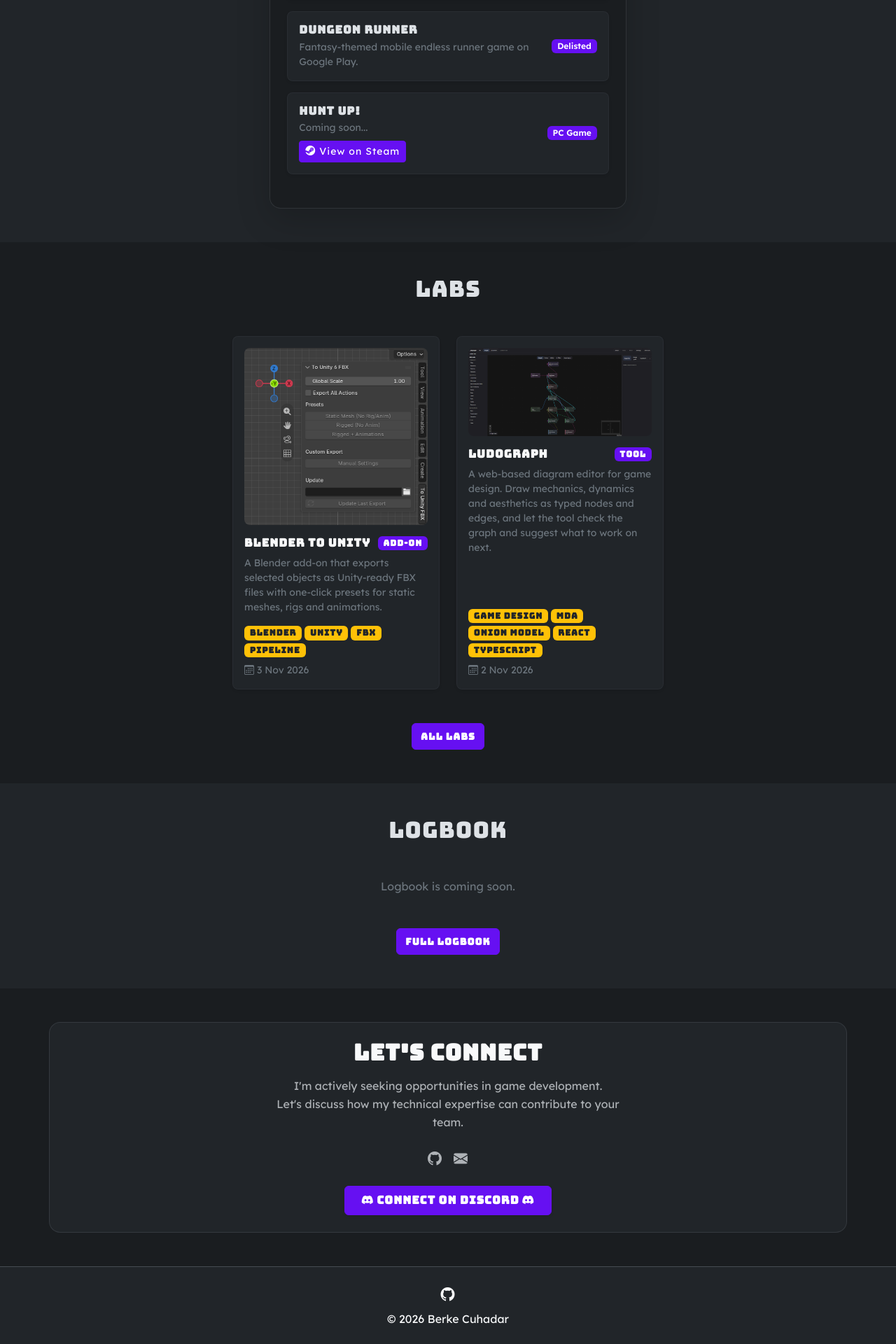
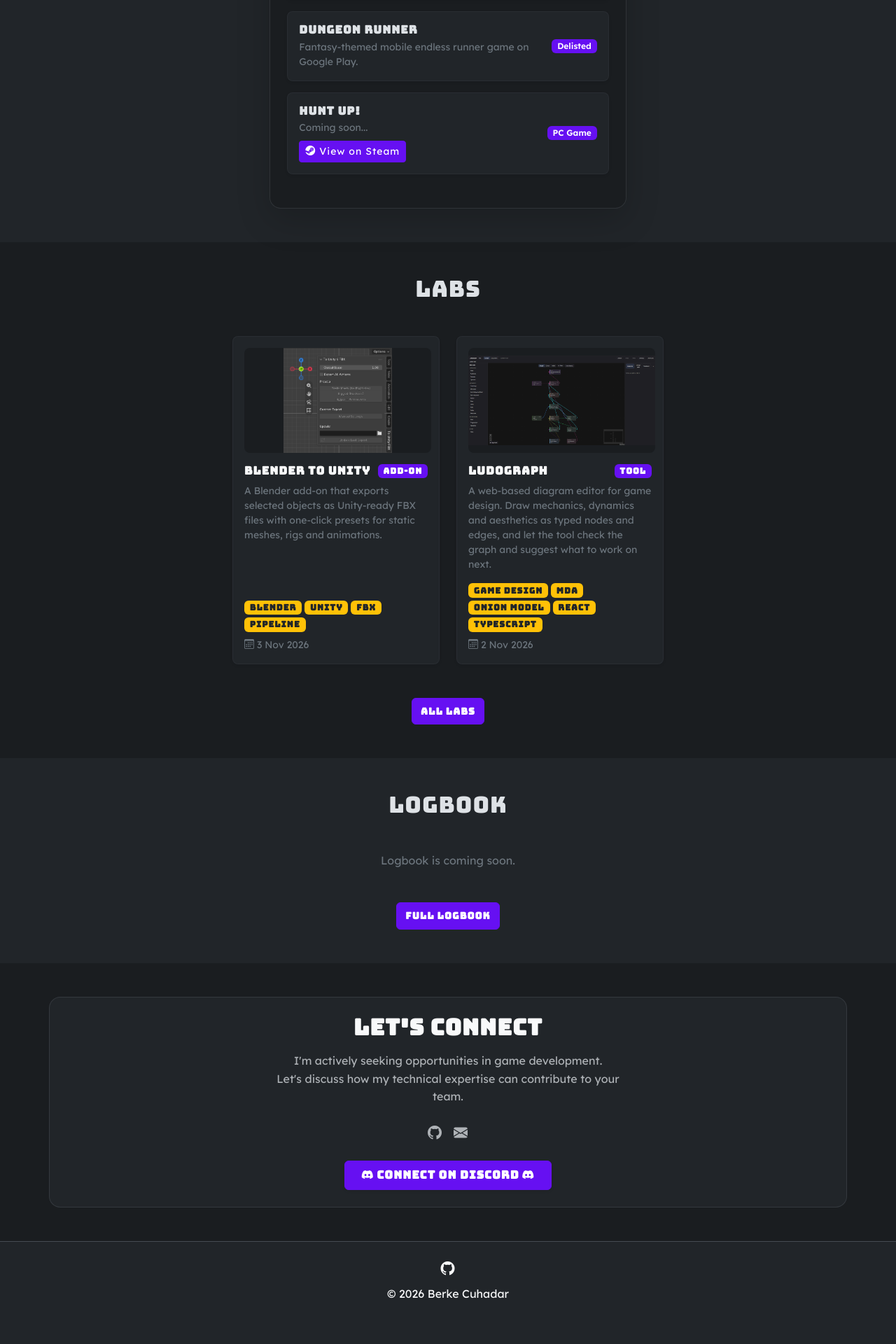
Before and after one commit to berkecuhadar/berkecuhadar.github.io, a Jekyll site: the page built from index.html, in a window 1280 px wide. Shown: the part 1945-3865 px from the top of the page at 70% size. Built offline with Jekyll 4.4.1, drawn with Linux system fonts in a browser that asks for light colours; after the commit the page ends 3829 px from its top, so only the background shows below that.

Commit message:
Make lab card covers responsive

```diff
--- a/_layouts/entry.html
+++ b/_layouts/entry.html
@@ -8,7 +8,7 @@
       <i class="bi bi-arrow-left"></i> {{ kind | upcase }}
     </a>
 
-    <div class="p-4 p-md-5 rounded-4 border border-secondary border-opacity-25 bg-dark shadow-lg">
+    <div class="p-3 p-sm-4 p-md-5 rounded-4 border border-secondary border-opacity-25 bg-dark shadow-lg">
       <h1 class="fs-2 mb-3 text-primary">{{ page.title }}</h1>
       <div class="d-flex flex-wrap align-items-center gap-2 mb-4 text-secondary small">
         <span><i class="bi bi-calendar3"></i> {{ page.date | date: "%-d %B %Y" }}</span>
--- a/src/style.css
+++ b/src/style.css
@@ -160,6 +160,28 @@
     width: 120px;
 }
 
+.entry-card .media-frame {
+    aspect-ratio: 16 / 9;
+    min-height: 150px;
+    max-height: 240px;
+    background: var(--bs-dark-bg-subtle);
+}
+
+.entry-card .media-frame img {
+    height: 100%;
+    max-height: none;
+}
+
+.log-thumb .media-frame {
+    aspect-ratio: 4 / 3;
+    min-height: 0;
+    max-height: none;
+}
+
+.entry-content .media-frame img {
+    max-height: 520px;
+}
+
 @media (max-width: 575.98px) {
     .log-thumb {
         display: none;
```
